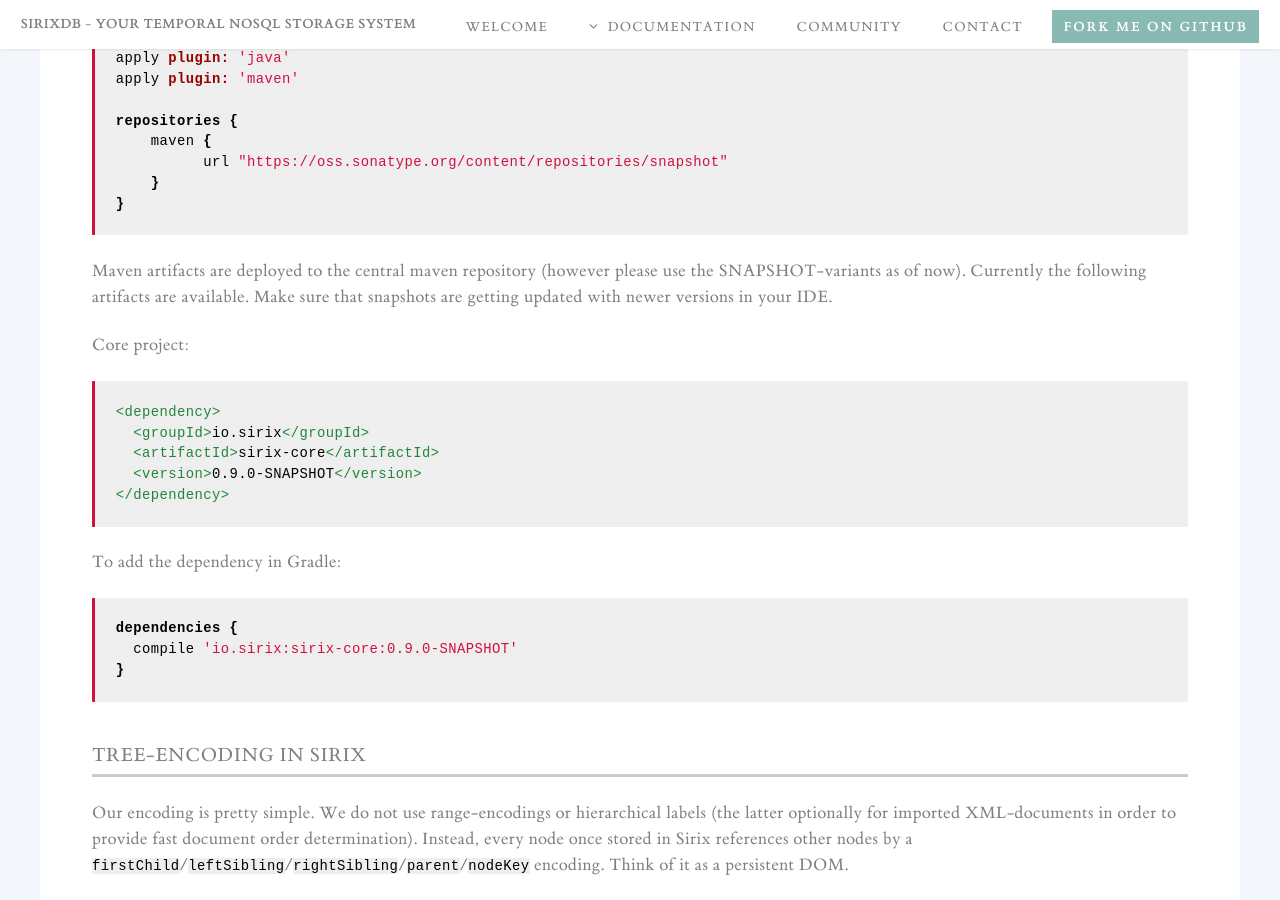
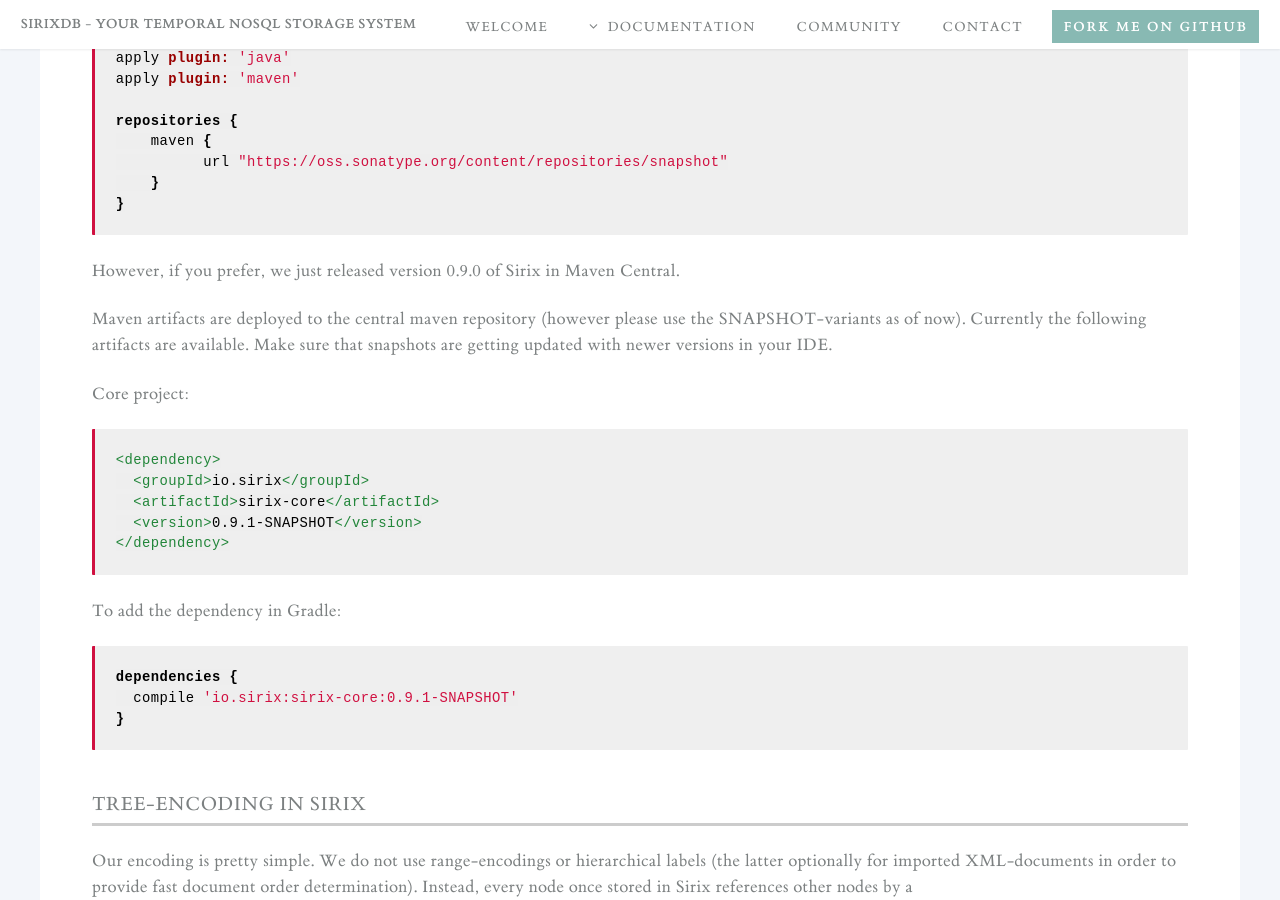
Before and after one commit to sirixdb/sirixdb.github.io, a Jekyll site: the page built from transactional-cursor-api.md, in a window 1280 px wide and 900 px high, scrolled down 824 px. Built offline with Jekyll 4.4.1, drawn with Linux system fonts in a browser that asks for light colours; our own code applies the rules of GitHub Pages for plain Markdown files.

Commit message:
Update transactional-cursor-api.md

````diff
--- a/transactional-cursor-api.md
+++ b/transactional-cursor-api.md
@@ -33,6 +33,8 @@
 }
 ```
 
+However, if you prefer, we just released version 0.9.0 of Sirix in Maven Central.
+
 Maven artifacts are deployed to the central maven repository (however please use the SNAPSHOT-variants as of now). Currently the following artifacts are available. Make sure that snapshots are getting updated with newer versions in your IDE.
 
 Core project:
@@ -41,14 +43,14 @@
 <dependency>
   <groupId>io.sirix</groupId>
   <artifactId>sirix-core</artifactId>
-  <version>0.9.0-SNAPSHOT</version>
+  <version>0.9.1-SNAPSHOT</version>
 </dependency>
 ```
 
 To add the dependency in Gradle:
 ```gradle
 dependencies {
-  compile 'io.sirix:sirix-core:0.9.0-SNAPSHOT'
+  compile 'io.sirix:sirix-core:0.9.1-SNAPSHOT'
 }
 ```
 
````
